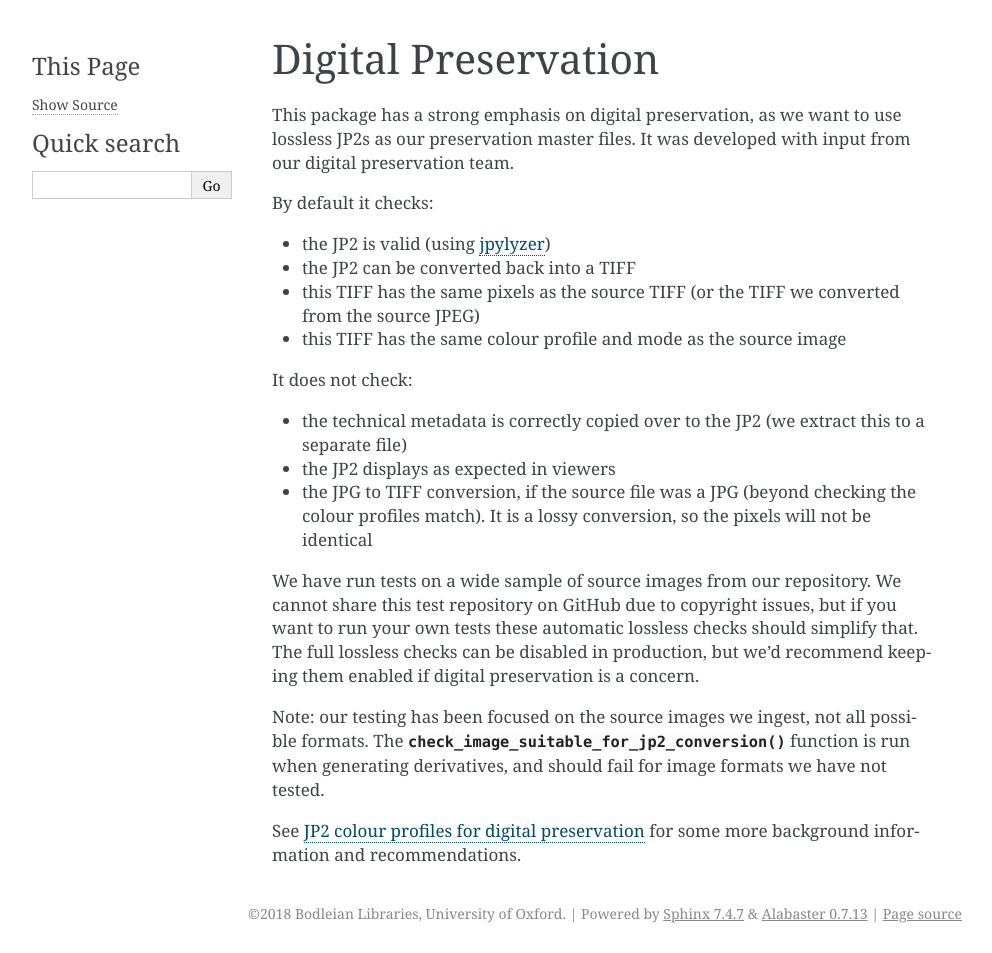
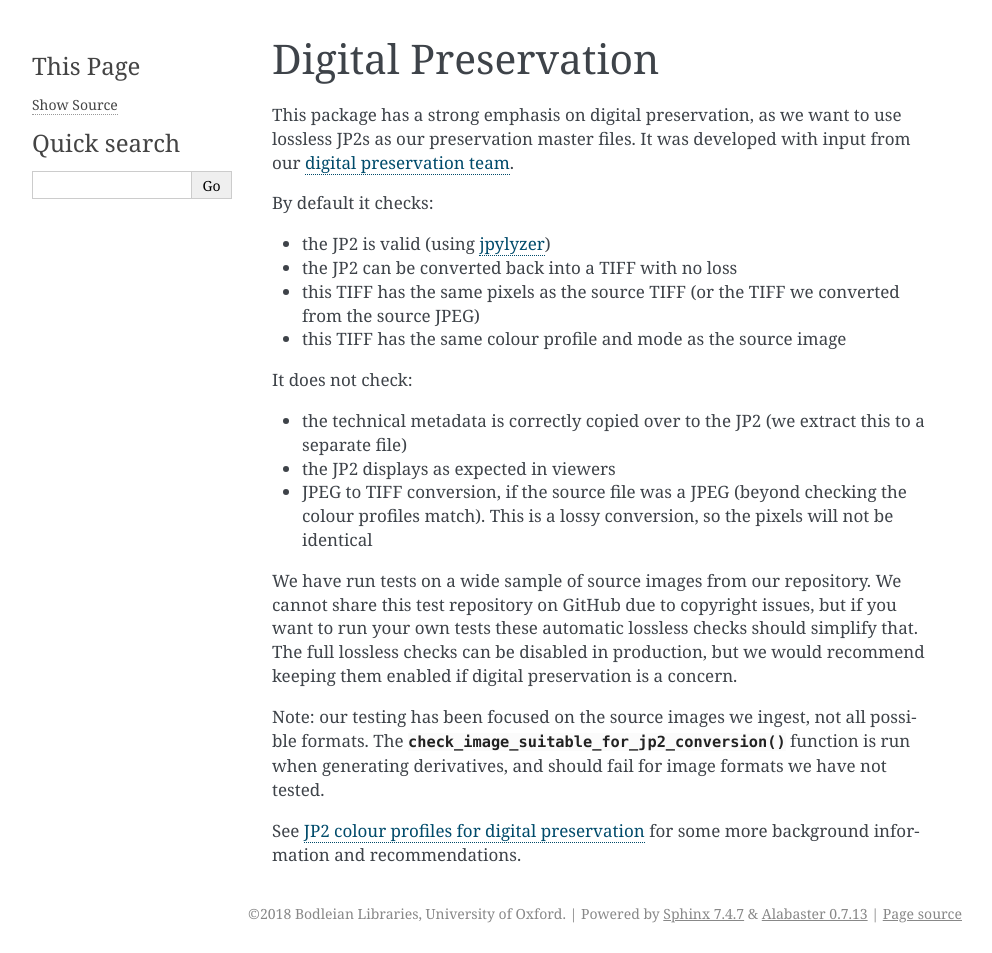
Before and after one commit to bodleian/image-processing, a Sphinx documentation site: the page built from docs/digital_preservation.rst, in a window 1280 px wide. Shown: the whole page, without its empty margins (148-1140 px from the left). Built offline with Sphinx 7.4.7, drawn with Linux system fonts in a browser that asks for light colours.

Commit message:
Fixed: Edits to the Digital Preservation text

```diff
--- a/docs/digital_preservation.rst
+++ b/docs/digital_preservation.rst
@@ -1,12 +1,12 @@
 Digital Preservation
 --------------------
 
-This package has a strong emphasis on digital preservation, as we want to use lossless JP2s as our preservation master files. It was developed with input from our digital preservation team.
+This package has a strong emphasis on digital preservation, as we want to use lossless JP2s as our preservation master files. It was developed with input from our `digital preservation team <http://www.dpoc.ac.uk>`_.
 
 By default it checks:
 
 - the JP2 is valid (using `jpylyzer`_)
-- the JP2 can be converted back into a TIFF
+- the JP2 can be converted back into a TIFF with no loss
 - this TIFF has the same pixels as the source TIFF (or the TIFF we converted from the source JPEG)
 - this TIFF has the same colour profile and mode as the source image
 
@@ -16,9 +16,9 @@ It does not check:
 
 - the technical metadata is correctly copied over to the JP2 (we extract this to a separate file)
 - the JP2 displays as expected in viewers
-- the JPG to TIFF conversion, if the source file was a JPG (beyond checking the colour profiles match). It is a lossy conversion, so the pixels will not be identical
+- JPEG to TIFF conversion, if the source file was a JPEG (beyond checking the colour profiles match). This is a lossy conversion, so the pixels will not be identical
 
-We have run tests on a wide sample of source images from our repository. We cannot share this test repository on GitHub due to copyright issues, but if you want to run your own tests these automatic lossless checks should simplify that. The full lossless checks can be disabled in production, but we'd recommend keeping them enabled if digital preservation is a concern.
+We have run tests on a wide sample of source images from our repository. We cannot share this test repository on GitHub due to copyright issues, but if you want to run your own tests these automatic lossless checks should simplify that. The full lossless checks can be disabled in production, but we would recommend keeping them enabled if digital preservation is a concern.
 
 Note: our testing has been focused on the source images we ingest, not all possible formats. The :func:`~image_processing.validation.check_image_suitable_for_jp2_conversion` function is run when generating derivatives, and should fail for image formats we have not tested.
 
```
